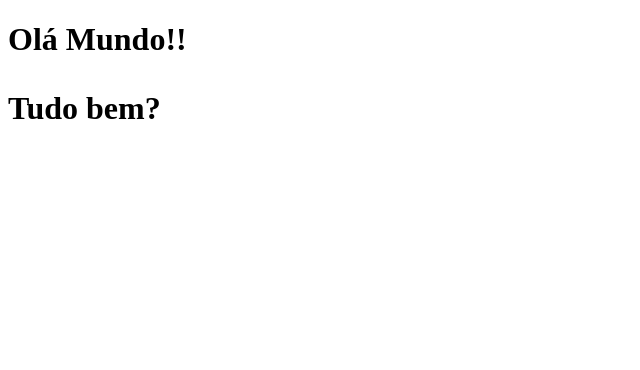
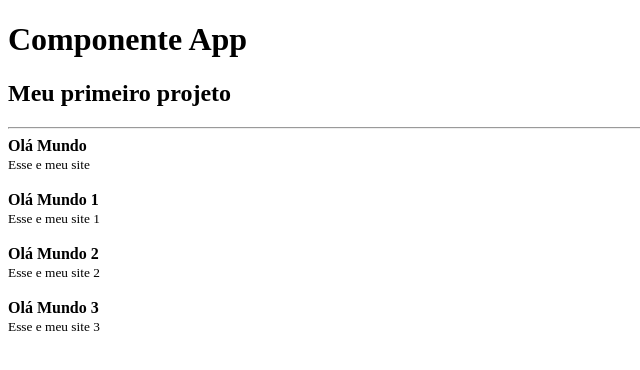
Before and after one commit to ruann3res/react-base, a React app in the folder module1/: page / in a window 1280 px wide. Shown: the top 370 px of the page, without its empty margins (0-640 px from the left). Built offline with nearby package versions, Linux system fonts and the light colour scheme.

Commit message:
feat: learning about properties

```diff
--- /dev/null
+++ b/module1/src/App.js
@@ -0,0 +1,16 @@
+import React from "react";
+import Post from "./Post";
+
+export default function App() {
+    return (
+        <>
+            <h1>Componente App</h1>
+            <h2>Meu primeiro projeto</h2>
+            <hr />
+            <Post title="Olá Mundo" subtittle="Esse e meu site" />
+            <Post title="Olá Mundo 1" subtittle="Esse e meu site 1" />
+            <Post title="Olá Mundo 2" subtittle="Esse e meu site 2" />
+            <Post title="Olá Mundo 3" subtittle="Esse e meu site 3" />
+        </>
+    )
+}
--- /dev/null
+++ b/module1/src/Post.js
@@ -0,0 +1,15 @@
+import React from "react";
+
+export default function (props) {
+    const { title, subtittle } = props
+
+    return (
+        <>
+            <article>
+                <strong>{title}</strong><br />
+                <small>{subtittle}</small>
+            </article>
+            <br />
+        </>
+    )
+}
--- a/module1/src/index.js
+++ b/module1/src/index.js
@@ -1,12 +1,8 @@
 import React from "react";
 import ReactDOM from 'react-dom';
+import App from "./App";
 
 ReactDOM.render(
-    <h1 id="testeReact">
-        <span>
-            Olá Mundo!!
-        </span>
-        <p>Tudo bem?</p>
-    </h1>,
+    <App />,
     document.getElementById('root')
 )
```
